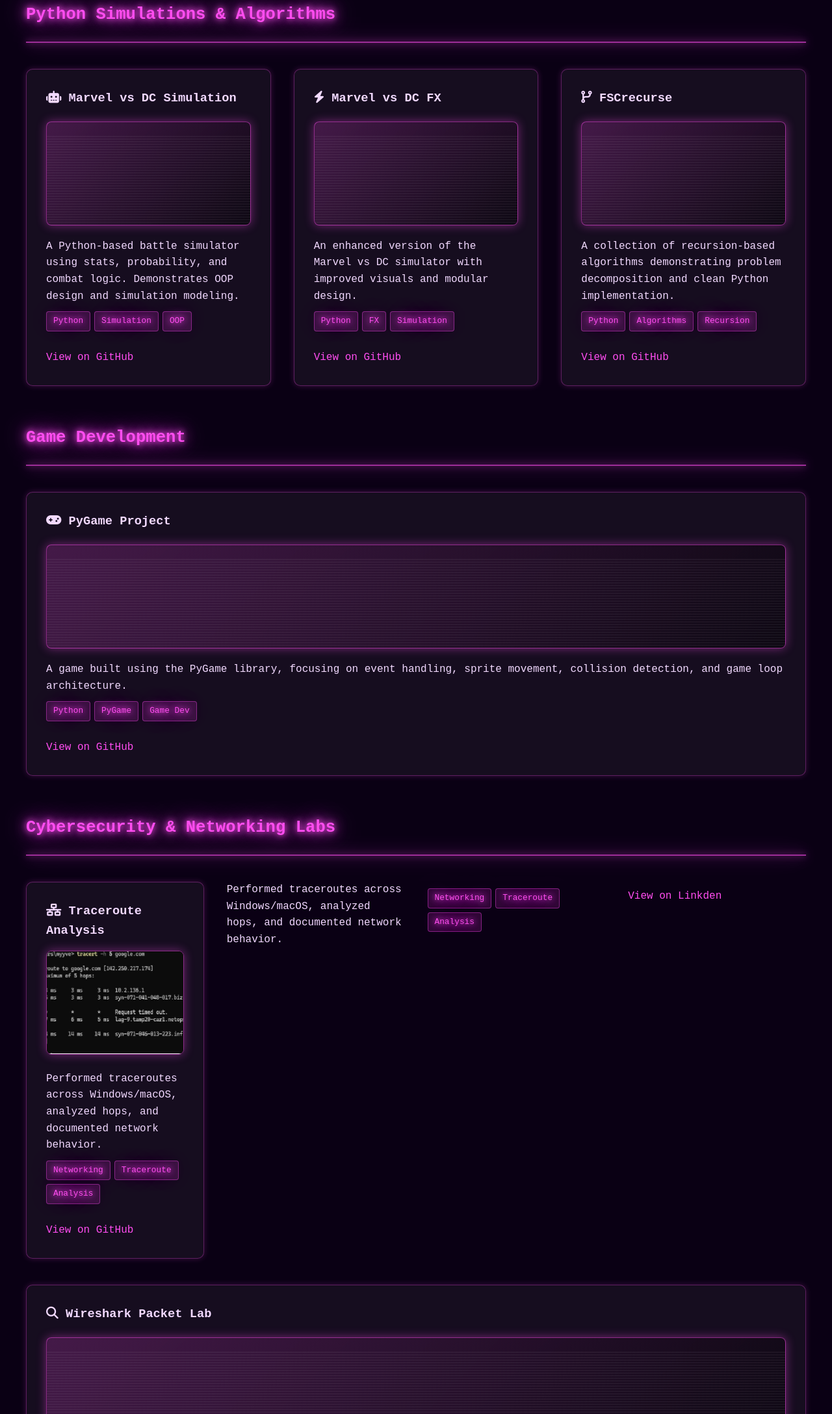
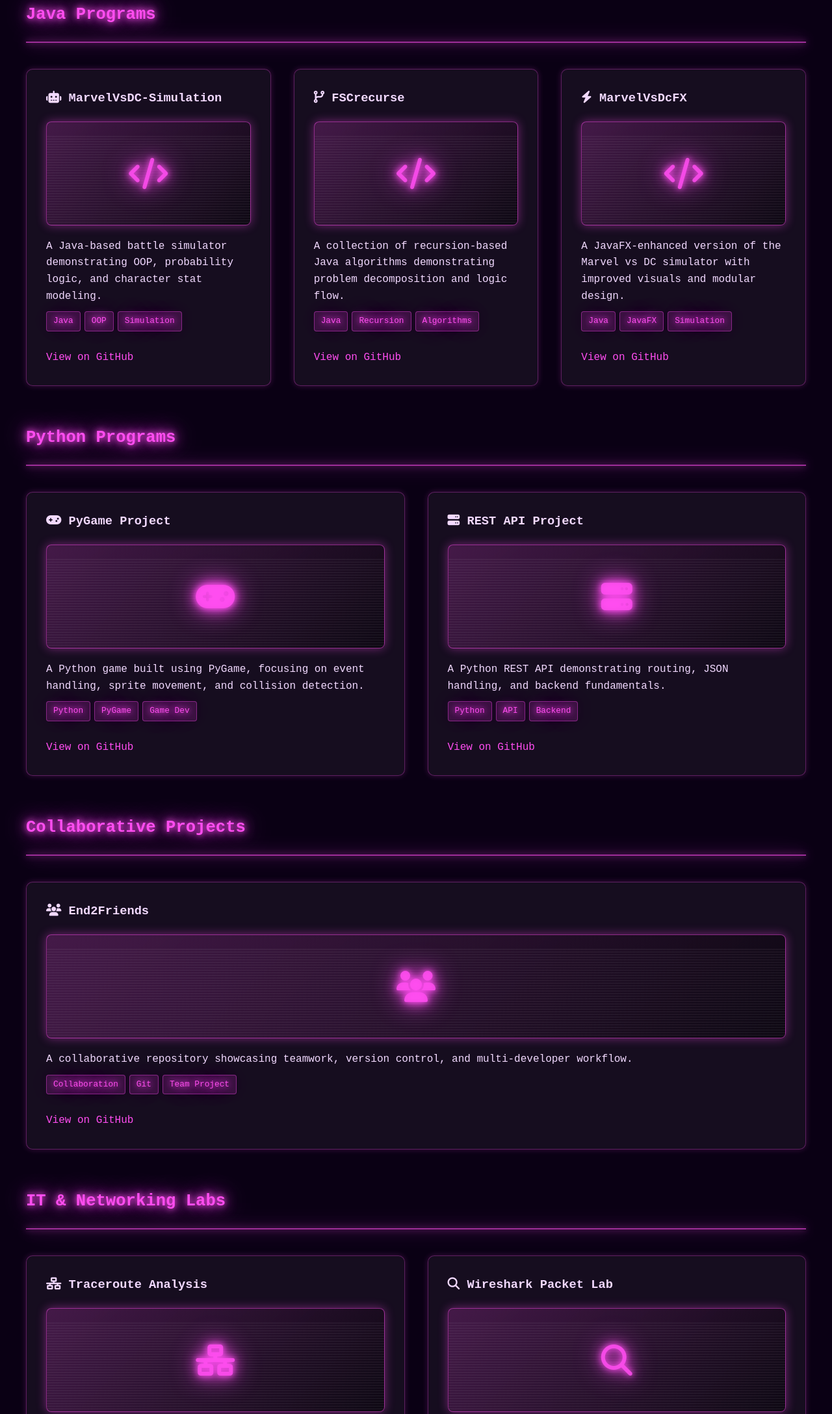
Before and after one commit to 0ddev3/0ddev3.github.io, a plain HTML site: page index.html in a window 1280 px wide. Shown: the part 1905-4081 px from the top of the page at 65% size. Drawn offline with nearby package versions, Linux system fonts and the light colour scheme.

Commit message:
Update Projects section and Css

```diff
--- a/index.html
+++ b/index.html
@@ -83,54 +83,54 @@
 </section>
 
 
-  <!-- PROJECTS -->
+<!-- PROJECTS -->
 <section id="projects">
   <h2 class="glitch" data-text="Projects">Projects</h2>
 
-  <!-- CATEGORY: PYTHON SIMULATIONS & ALGORITHMS -->
-  <h3 class="project-category">Python Simulations & Algorithms</h3>
+  <!-- CATEGORY: JAVA PROGRAMS -->
+  <h3 class="project-category">Java Programs</h3>
   <div class="category-divider"></div>
 
   <div class="project-grid">
 
-    <!-- Marvel vs DC Simulation -->
+    <!-- MarvelVsDC-Simulation -->
     <div class="card" data-aos="fade-up">
-      <h3><i class="fas fa-robot"></i> Marvel vs DC Simulation</h3>
-      <div class="placeholder-img"></div>
-      <p>A Python-based battle simulator using stats, probability, and combat logic. Demonstrates OOP design and simulation modeling.</p>
+      <h3><i class="fas fa-robot"></i> MarvelVsDC-Simulation</h3>
+      <div class="placeholder-img"><i class="fas fa-code"></i></div>
+      <p>A Java-based battle simulator demonstrating OOP, probability logic, and character stat modeling.</p>
       <div class="tags">
-        <span>Python</span><span>Simulation</span><span>OOP</span>
+        <span>Java</span><span>OOP</span><span>Simulation</span>
       </div>
-      <a href="https://github.com/0ddev3/MarvelVsDC-Simulation" class="project-link" target="_blank">View on GitHub</a>
-    </div>
-
-    <!-- Marvel vs DC FX -->
-    <div class="card" data-aos="fade-up" data-aos-delay="100">
-      <h3><i class="fas fa-bolt"></i> Marvel vs DC FX</h3>
-      <div class="placeholder-img"></div>
-      <p>An enhanced version of the Marvel vs DC simulator with improved visuals and modular design.</p>
-      <div class="tags">
-        <span>Python</span><span>FX</span><span>Simulation</span>
-      </div>
-      <a href="https://github.com/0ddev3/MarvelVsDcFX" class="project-link" target="_blank">View on GitHub</a>
+      <a href="https://github.com/0ddev3/MarvelVsDC-Simulation" target="_blank" class="project-link">View on GitHub</a>
     </div>
 
     <!-- FSCrecurse -->
+    <div class="card" data-aos="fade-up" data-aos-delay="100">
+      <h3><i class="fas fa-code-branch"></i> FSCrecurse</h3>
+      <div class="placeholder-img"><i class="fas fa-code"></i></div>
+      <p>A collection of recursion-based Java algorithms demonstrating problem decomposition and logic flow.</p>
+      <div class="tags">
+        <span>Java</span><span>Recursion</span><span>Algorithms</span>
+      </div>
+      <a href="https://github.com/0ddev3/FSCrecurse" target="_blank" class="project-link">View on GitHub</a>
+    </div>
+
+    <!-- MarvelVsDcFX -->
     <div class="card" data-aos="fade-up" data-aos-delay="200">
-      <h3><i class="fas fa-code-branch"></i> FSCrecurse</h3>
-      <div class="placeholder-img"></div>
-      <p>A collection of recursion-based algorithms demonstrating problem decomposition and clean Python implementation.</p>
+      <h3><i class="fas fa-bolt"></i> MarvelVsDcFX</h3>
+      <div class="placeholder-img"><i class="fas fa-code"></i></div>
+      <p>A JavaFX-enhanced version of the Marvel vs DC simulator with improved visuals and modular design.</p>
       <div class="tags">
-        <span>Python</span><span>Algorithms</span><span>Recursion</span>
+        <span>Java</span><span>JavaFX</span><span>Simulation</span>
       </div>
-      <a href="https://github.com/0ddev3/FSCrecurse" class="project-link" target="_blank">View on GitHub</a>
+      <a href="https://github.com/0ddev3/MarvelVsDcFX" target="_blank" class="project-link">View on GitHub</a>
     </div>
 
   </div>
 
 
-  <!-- CATEGORY: GAME DEVELOPMENT -->
-  <h3 class="project-category">Game Development</h3>
+  <!-- CATEGORY: PYTHON PROGRAMS -->
+  <h3 class="project-category">Python Programs</h3>
   <div class="category-divider"></div>
 
   <div class="project-grid">
@@ -138,57 +138,72 @@
     <!-- PyGame -->
     <div class="card" data-aos="fade-up">
       <h3><i class="fas fa-gamepad"></i> PyGame Project</h3>
-      <div class="placeholder-img"></div>
-      <p>A game built using the PyGame library, focusing on event handling, sprite movement, collision detection, and game loop architecture.</p>
+      <div class="placeholder-img"><i class="fas fa-gamepad"></i></div>
+      <p>A Python game built using PyGame, focusing on event handling, sprite movement, and collision detection.</p>
       <div class="tags">
         <span>Python</span><span>PyGame</span><span>Game Dev</span>
       </div>
-      <a href="https://github.com/0ddev3/PyGame" class="project-link" target="_blank">View on GitHub</a>
+      <a href="https://github.com/0ddev3/PyGame" target="_blank" class="project-link">View on GitHub</a>
+    </div>
+
+    <!-- REST API -->
+    <div class="card" data-aos="fade-up" data-aos-delay="100">
+      <h3><i class="fas fa-server"></i> REST API Project</h3>
+      <div class="placeholder-img"><i class="fas fa-server"></i></div>
+      <p>A Python REST API demonstrating routing, JSON handling, and backend fundamentals.</p>
+      <div class="tags">
+        <span>Python</span><span>API</span><span>Backend</span>
+      </div>
+      <a href="https://github.com/0ddev3/REST_API" target="_blank" class="project-link">View on GitHub</a>
     </div>
 
   </div>
 
 
-  <!-- CATEGORY: CYBERSECURITY & NETWORKING -->
-  <h3 class="project-category">Cybersecurity & Networking Labs</h3>
+  <!-- CATEGORY: COLLABORATIVE PROJECTS -->
+  <h3 class="project-category">Collaborative Projects</h3>
   <div class="category-divider"></div>
 
   <div class="project-grid">
 
-  <!-- Traceroute -->
-<div class="card" data-aos="fade-up">
-  <h3><i class="fas fa-network-wired"></i> Traceroute Analysis</h3>
+    <!-- End2Friends -->
+    <div class="card" data-aos="fade-up">
+      <h3><i class="fas fa-users"></i> End2Friends</h3>
+      <div class="placeholder-img"><i class="fas fa-users"></i></div>
+      <p>A collaborative repository showcasing teamwork, version control, and multi-developer workflow.</p>
+      <div class="tags">
+        <span>Collaboration</span><span>Git</span><span>Team Project</span>
+      </div>
+      <a href="https://github.com/0ddev3/End2Friends" target="_blank" class="project-link">View on GitHub</a>
+    </div>
 
-  <img src="sstraceroute2.jpg" alt="Traceroute Screenshot" class="project-img">
-
-  <p>Performed traceroutes across Windows/macOS, analyzed hops, and documented network behavior.</p>
-
-  <div class="tags">
-    <span>Networking</span><span>Traceroute</span><span>Analysis</span>
   </div>
 
-  <a href="#" class="project-link">View on GitHub</a>
-</div>
 
+  <!-- CATEGORY: IT & NETWORKING LABS -->
+  <h3 class="project-category">IT & Networking Labs</h3>
+  <div class="category-divider"></div>
 
-  <p>Performed traceroutes across Windows/macOS, analyzed hops, and documented network behavior.</p>
+  <div class="project-grid">
 
-  <div class="tags">
-    <span>Networking</span><span>Traceroute</span><span>Analysis</span>
-  </div>
+    <!-- Traceroute Lab -->
+    <div class="card" data-aos="fade-up">
+      <h3><i class="fas fa-network-wired"></i> Traceroute Analysis</h3>
+      <div class="placeholder-img"><i class="fas fa-network-wired"></i></div>
+      <p>Performed traceroutes across Windows/macOS, analyzed hops, and documented network behavior.</p>
+      <div class="tags">
+        <span>Networking</span><span>Traceroute</span><span>Analysis</span>
+      </div>
+      <a href="https://www.linkedin.com/posts/yvette-boyd-549402256_cybersecurity-networking-traceroute-activity-7377333863368257536-YYXL" target="_blank" class="project-link">View on LinkedIn</a>
+    </div>
 
-  <a href="https://www.linkedin.com/posts/yvette-boyd-549402256_cybersecurity-networking-traceroute-activity-7377333863368257536-YYXL?utm_source=share&utm_medium=member_desktop&rcm=ACoAAD8QYIkBQ8QBa5alvXwZLd9iUmhDxc8zeKU" class="project-link">View on Linkden</a>
-</div>
-
-
-
-    <!-- Wireshark -->
+    <!-- Wireshark Lab -->
     <div class="card" data-aos="fade-up" data-aos-delay="100">
       <h3><i class="fas fa-search"></i> Wireshark Packet Lab</h3>
-      <div class="placeholder-img"></div>
-      <p>Captured and analyzed packets to identify suspicious activity and understand network traffic patterns.</p>
+      <div class="placeholder-img"><i class="fas fa-search"></i></div>
+      <p>Captured and analyzed packets to identify traffic patterns and understand network behavior.</p>
       <div class="tags">
-        <span>Wireshark</span><span>SOC</span><span>Packet Analysis</span>
+        <span>Wireshark</span><span>Packet Analysis</span><span>Networking</span>
       </div>
       <a href="#" class="project-link">View on GitHub</a>
     </div>
@@ -202,10 +217,9 @@
 
   <div class="project-grid">
 
-    <!-- Web Dev -->
     <div class="card" data-aos="fade-up">
-      <h3><i class="fas fa-code"></i> Web Development Projects</h3>
-      <div class="placeholder-img"></div>
+      <h3><i class="fas fa-globe"></i> Web Development Projects</h3>
+      <div class="placeholder-img"><i class="fas fa-globe"></i></div>
       <p>Assignments and personal projects using HTML, CSS, JavaScript, Vue, and Tailwind.</p>
       <div class="tags">
         <span>HTML</span><span>CSS</span><span>JavaScript</span>
@@ -216,6 +230,10 @@
   </div>
 
 </section>
+
+
+
+
 
 
     <!-- CERTIFICATIONS -->
--- a/style-cyber.css
+++ b/style-cyber.css
@@ -339,6 +339,18 @@ footer {
   transition: 0.3s ease;
 }
 
+.placeholder-img i {
+  font-size: 48px;
+  color: rgba(255, 77, 240, 0.85);
+  text-shadow: var(--accent-glow);
+  position: absolute;
+  top: 50%;
+  left: 50%;
+  transform: translate(-50%, -50%);
+  pointer-events: none;
+}
+
+
 /* Scanline animation */
 .placeholder-img::before {
   content: "";
```
